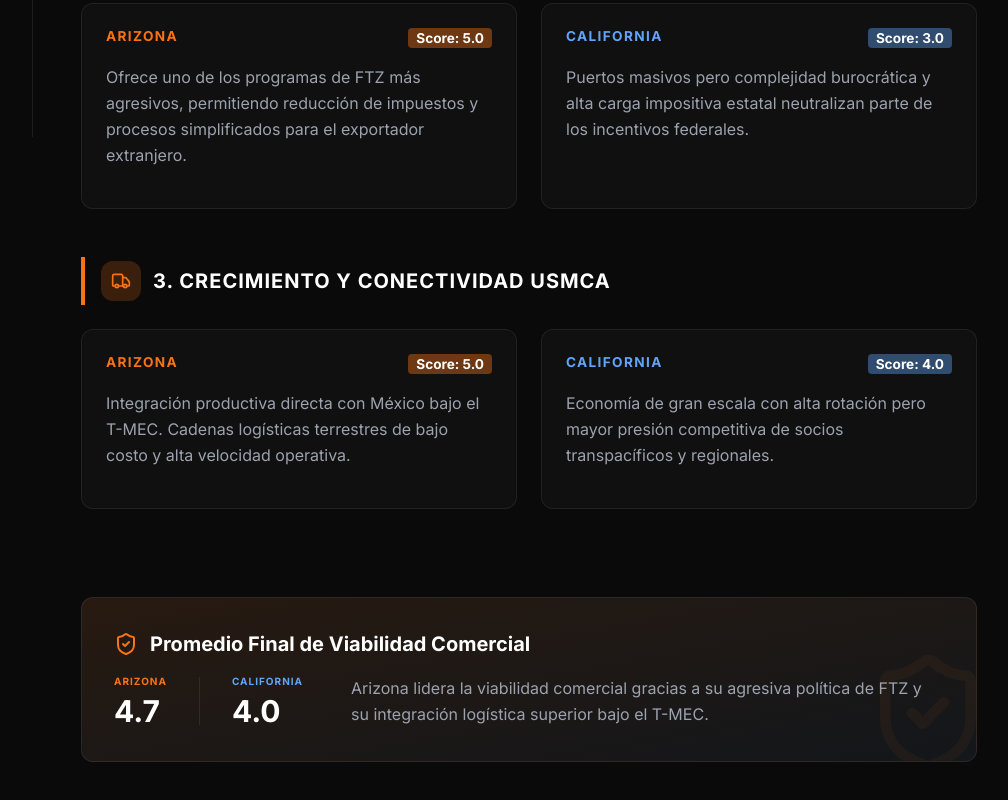
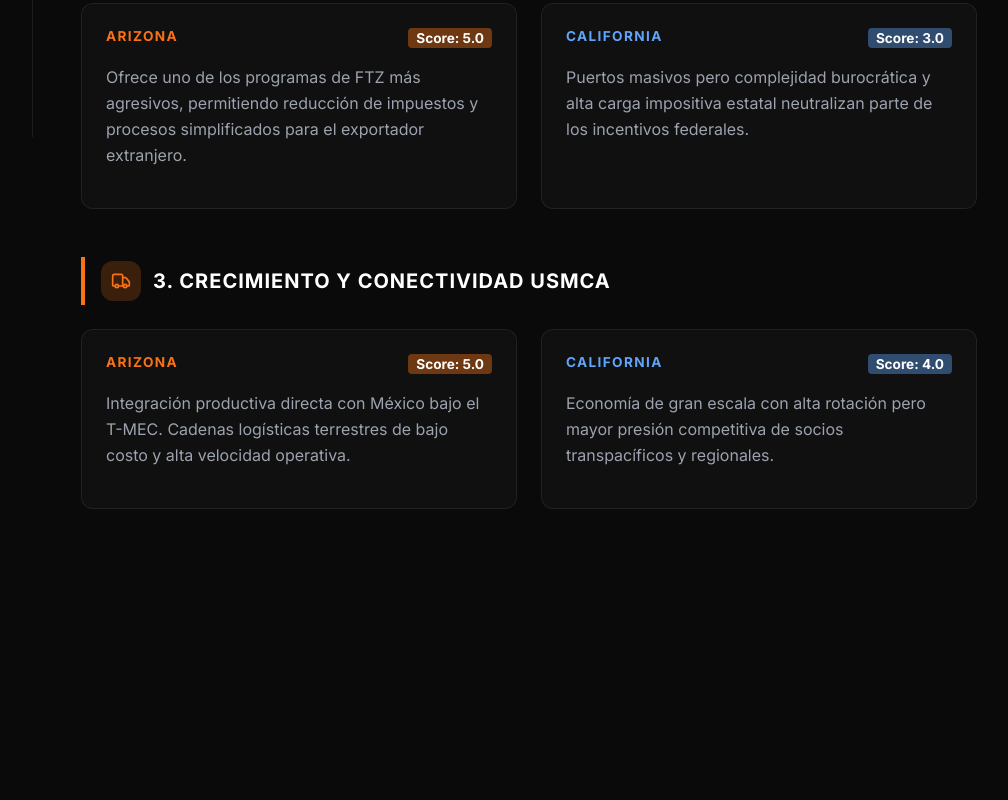
Before and after one commit to 4builes-crypto/Umo-internationalization, a React (Vite) app: page /international-trade in a window 1280 px wide. Shown: the part 663-1463 px from the top of the page, without its empty margins (255-1263 px from the left). After the commit the page ends 1284 px from the top, so only its background shows below. Built offline with nearby package versions, Linux system fonts and the light colour scheme.

Commit message:
fix: remove unused ShieldCheck icon from International Trade page

```diff
--- a/src/pages/InternationalTrade.tsx
+++ b/src/pages/InternationalTrade.tsx
@@ -1,4 +1,4 @@
-import { Truck, Settings, ShieldCheck, Box } from 'lucide-react';
+import { Truck, Settings, Box } from 'lucide-react';
 import { useLanguage } from '../contexts/LanguageContext';
 
 export const InternationalTrade = () => {
@@ -134,32 +134,6 @@ export const InternationalTrade = () => {
         </div>
       </section>
 
-      {/* Strategic Summary */}
-      <section className="pt-10">
-        <div className="glass-card p-8 bg-gradient-to-br from-unoOrange/10 to-blue-400/5 border-unoOrange/20 relative overflow-hidden">
-          <ShieldCheck className="absolute -right-4 -bottom-4 w-32 h-32 text-unoOrange/5" />
-          <h3 className="text-xl font-bold text-white mb-4 flex items-center gap-3">
-            <ShieldCheck className="text-unoOrange w-6 h-6" />
-            {language === 'es' ? 'Promedio Final de Viabilidad Comercial' : 'Final Commercial Viability Average'}
-          </h3>
-          <div className="flex gap-8 items-center">
-            <div className="space-y-1">
-              <p className="text-[10px] font-bold text-unoOrange uppercase tracking-widest">ARIZONA</p>
-              <p className="text-3xl font-black text-white">4.7</p>
-            </div>
-            <div className="w-px h-12 bg-glassBorder" />
-            <div className="space-y-1">
-              <p className="text-[10px] font-bold text-blue-400 uppercase tracking-widest">CALIFORNIA</p>
-              <p className="text-3xl font-black text-white">4.0</p>
-            </div>
-            <p className="text-sm text-textSecondary leading-relaxed flex-1 ml-4 hidden md:block">
-              {language === 'es'
-                ? 'Arizona lidera la viabilidad comercial gracias a su agresiva política de FTZ y su integración logística superior bajo el T-MEC.'
-                : 'Arizona leads commercial viability thanks to its aggressive FTZ policy and superior logistical integration under USMCA.'}
-            </p>
-          </div>
-        </div>
-      </section>
     </div>
   );
 };
```
